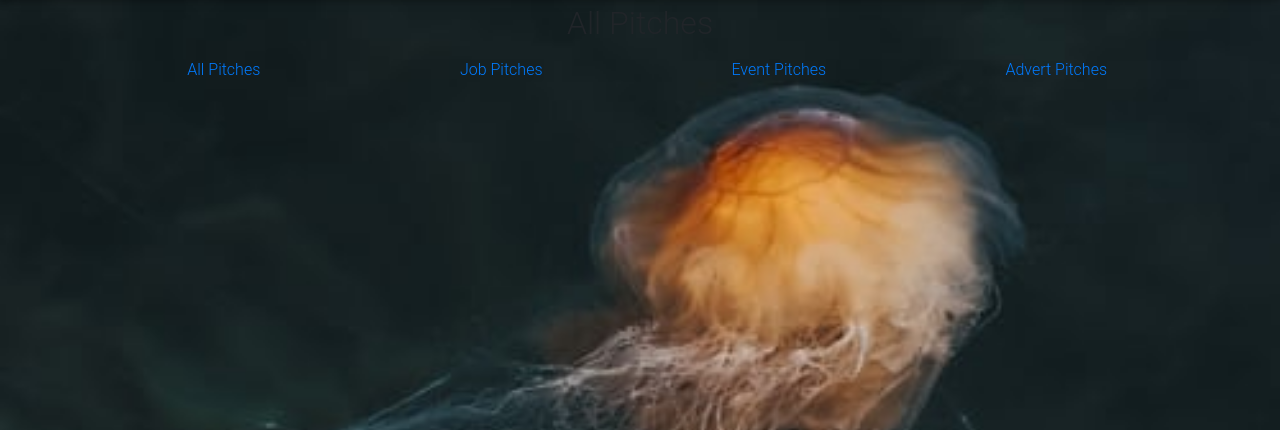
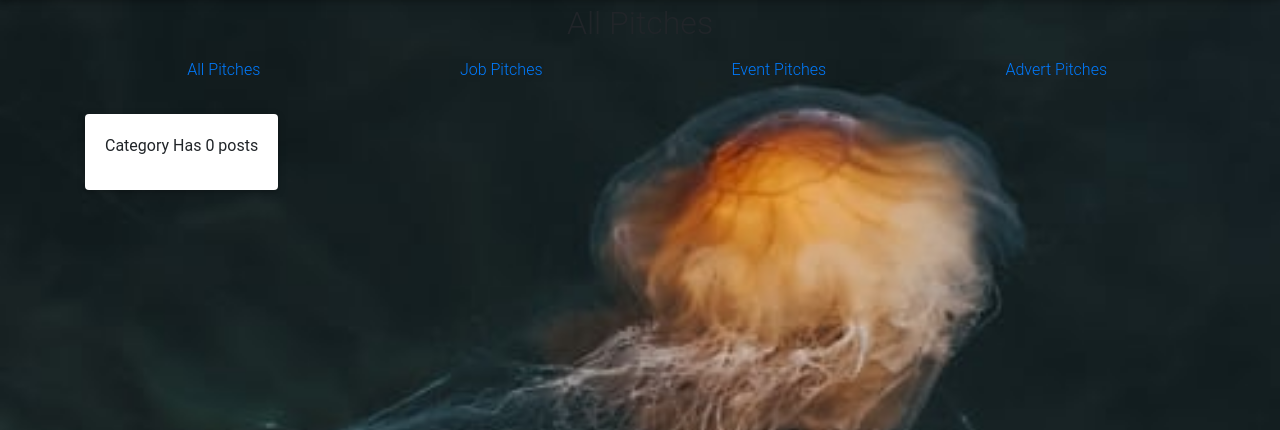
Before and after one commit to wangechimk/pitch-app, a Flask app: template app/templates/index.html in a window 1280 px wide. Shown: the part 56-486 px from the top of the page. Run offline with Flask 2, Linux system fonts and the light colour scheme; the template is opened without the code that fills it, so the values that code supplies are empty; some libraries are stand-ins or nearby versions.

Commit message:
add upvotes and downvotes

```diff
--- a/app/templates/macros.html
+++ b/app/templates/macros.html
@@ -1,16 +1,22 @@
-{% macro display(piches) %}
+{% macro display(pitches) %}
 <div class="row">
-	{% if piches %}
-		{% for category in piches %}
+	{% if pitches %}
+		{% for category in pitches %}
 		<div class="col-md-4" >
 			<div class="thumbnail text-center">
 			    <h5 class="card-header">{{category.title}}</h5>
 			    <div class="card-body">
-			    	<blockquote class="blockquote">
-			    		<h2>{{category.post}}</h2>
+			    	<p>{{category.post}}</p>
+					  <p class="text-center"> Category: {{category.category}}</p>
                         <footer class="blockquote-footer"> Posted by {{category.user.username}}</footer>
-                        <footer class="blockquote-footer"> {{category.category}}</footer>
-			    	</blockquote>
+                        <div>
+							<span class="foot" >{{category.comment.count()}} Comments</span>
+									<span class="foot" > <a href="{{url_for('main.like',id = category.id)}}"><i class="fa fa-thumbs-up" style="font-size:18px;color: green"></i></a> {{category.upvote.count()}}</span>
+
+
+							<span class="foot"> <a href="{{url_for('main.dislike',id = category.id)}}"> <i class="fa fa-thumbs-down" style="color:red;"></i> {{category.downvote.count()}}</a></span>
+						</div>
+
 			    	<a href="{{url_for('main.comment',pitch_id = category.id)}}" class="btn btn-info btn-sm"> Comment</a>
 			    </div>
             </div>
@@ -19,6 +25,12 @@
 
 		{% endfor %}
 	{% else %}
+	<div class="card w-90 mb-3">
+					<div class="card-body">
+
+						<p class="card-title">Category Has 0 posts</p>
+					</div>
+				</div>
 	{% endif %}
 </div>
 {% endmacro %}
```
Also changed, not shown: app/main/views.py (+34 -0 lines), app/models.py (+11 -0 lines).
